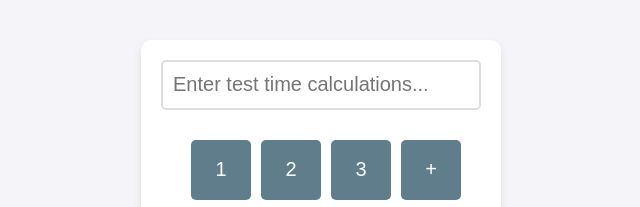
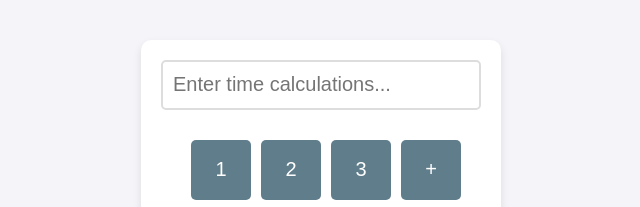
Before and after one commit to Fruehwirth/Time-Calculator, a plain HTML site: page index.html in a window 1280 px wide. Shown: the part 119-326 px from the top of the page, 319-959 px from the left. Drawn offline with Linux system fonts and the light colour scheme.

Commit message:
Changed Back input Placeholder Label

```diff
--- a/index.html
+++ b/index.html
@@ -7,7 +7,7 @@
 </head>
 <body>
     <main id="calculator">
-        <input type="text" id="inputField" placeholder="Enter test time calculations..." tabindex="-1" readonly>
+        <input type="text" id="inputField" placeholder="Enter time calculations..." tabindex="-1" readonly>
         <div class="keyboard">
             <!-- First row -->
             <button onclick="pressKey('1')" aria-label="Number 1" tabindex="-1" readonly>1</button>
```
